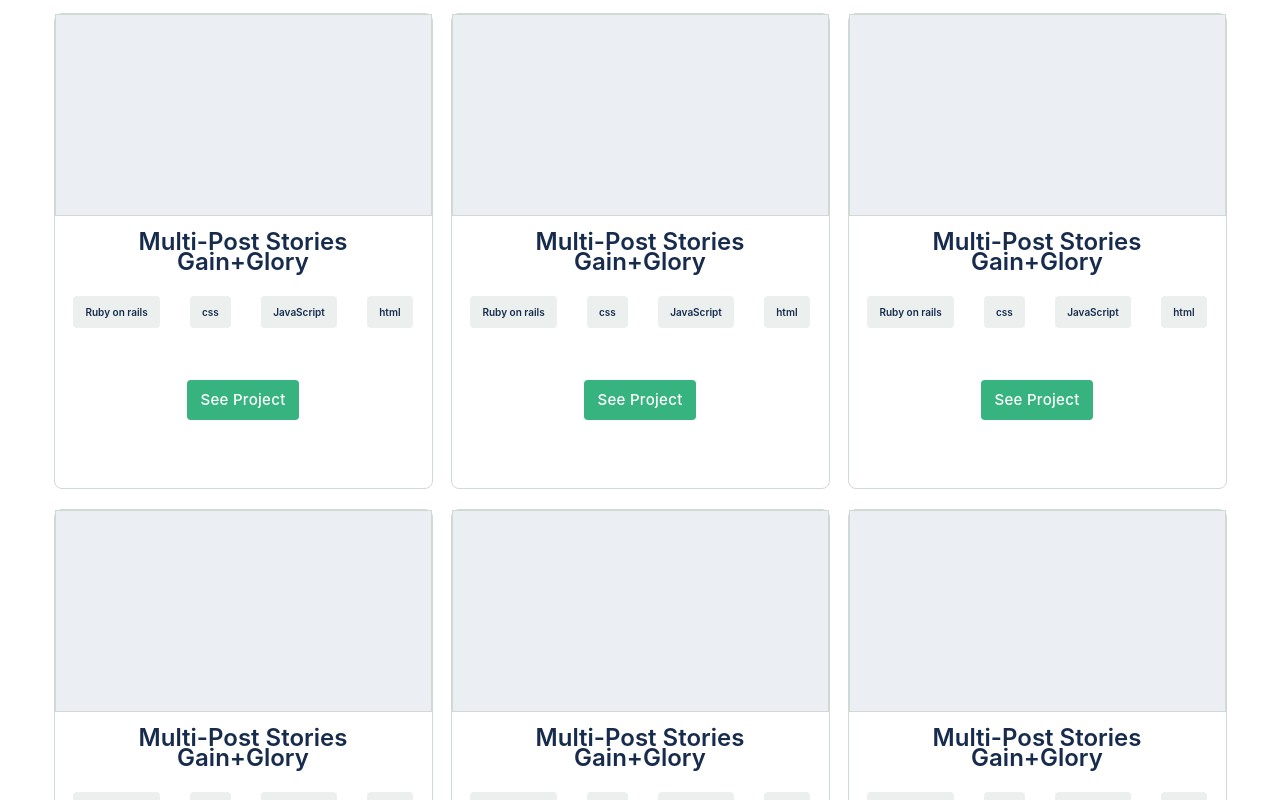
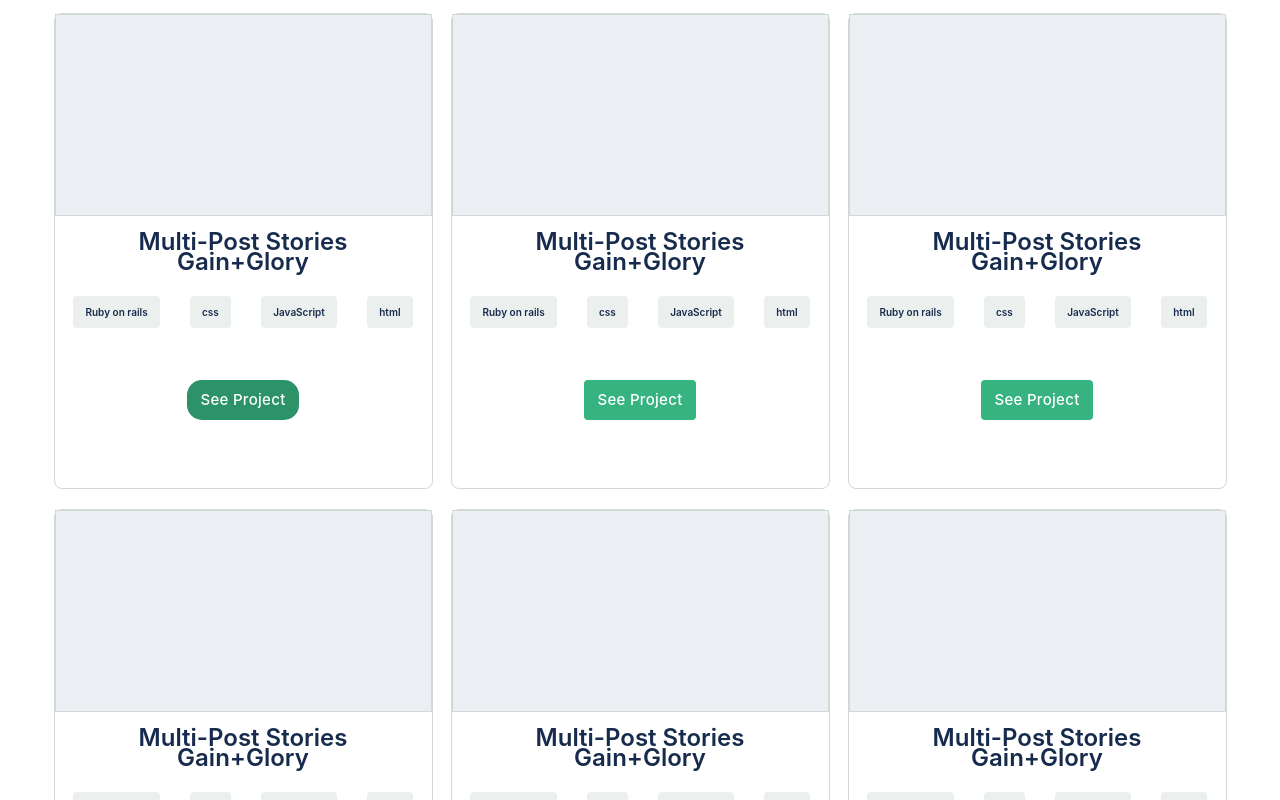
Before and after one commit to fahdrahali/portfolio, a website: page index.html in a window 1280 px wide. In both pictures the pointer is over the button 243 px from the left and 1415 px from the top of the page. Shown: the part 1015-1815 px from the top of the page. Drawn offline with Linux system fonts and the light colour scheme; files whose address does not match are found by name; a web font is replaced by a local one.

Commit message:
Added transition for buttons for the Moving Content

```diff
--- a/style.css
+++ b/style.css
@@ -728,6 +728,13 @@
     text-align: center;
     letter-spacing: 0.02em;
     margin-top: 15px;
+    transition: background-color 500ms ease-in;
+    transition: border-radius 100ms ease-in;
+  }
+
+  .btn-green:hover {
+    background-color: #2c9267;
+    border-radius: 1em;
   }
 
   .flex-about-cards {
```
